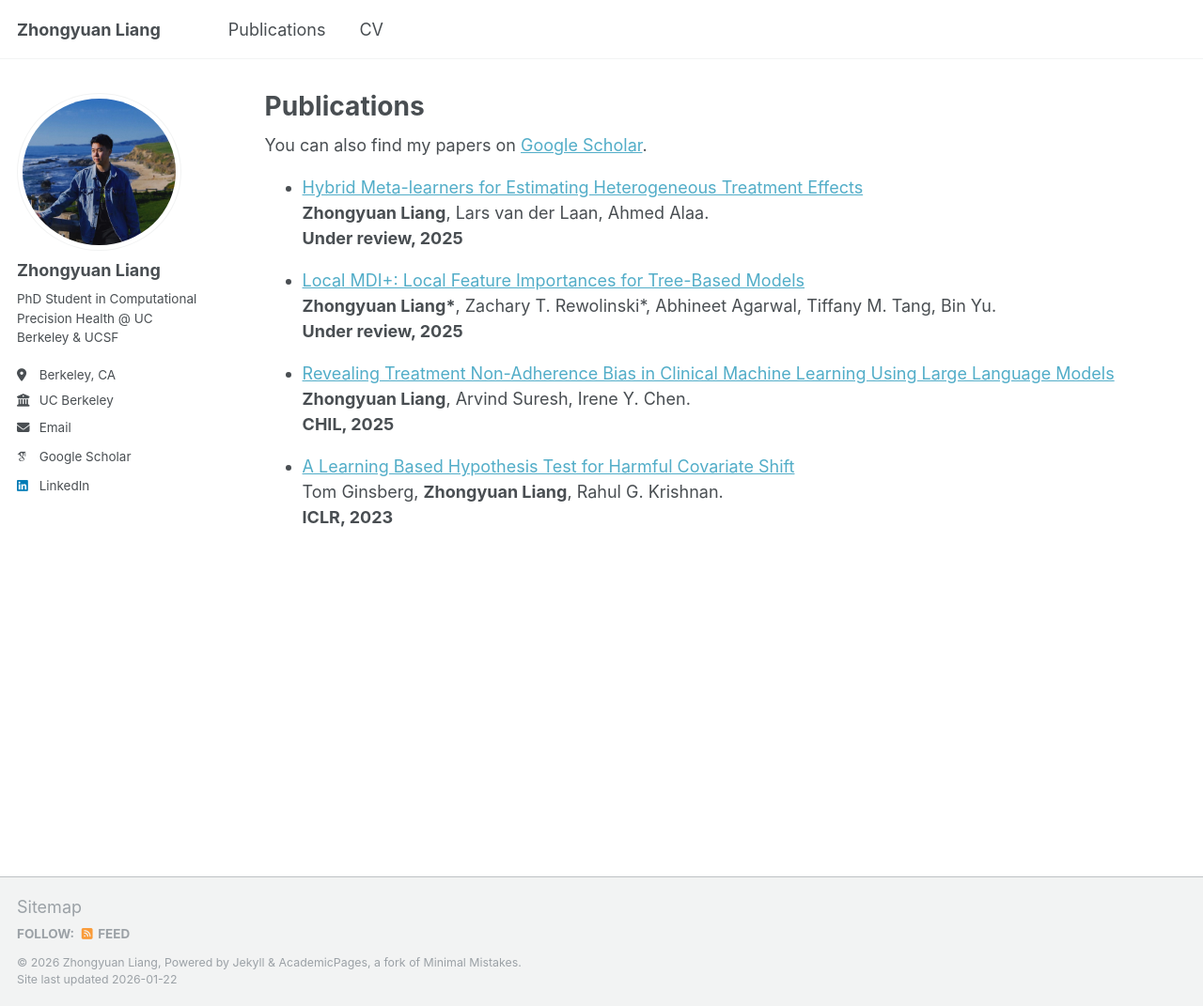
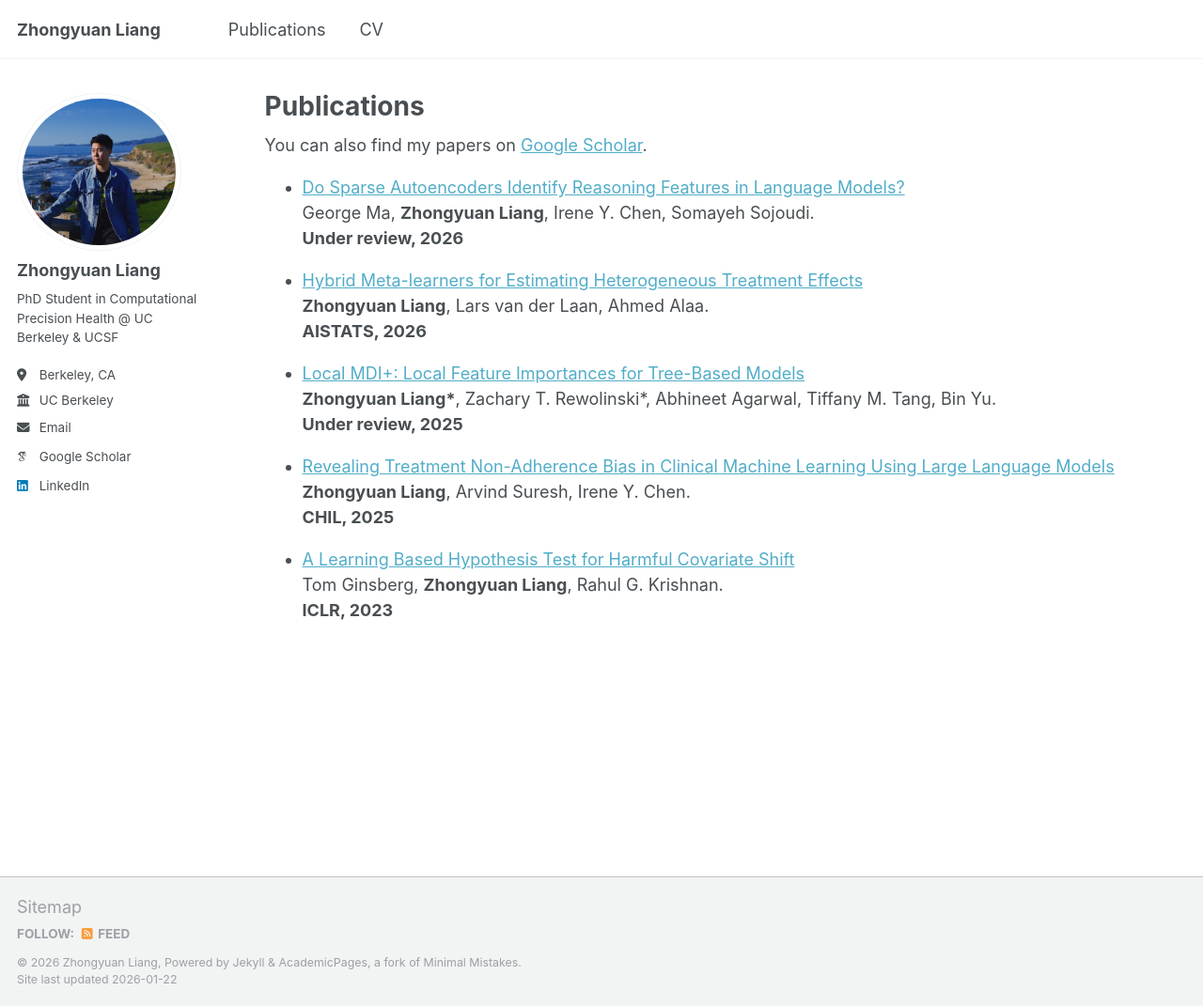
Before and after one commit to zyliang2001/zyliang2001.github.io, a Jekyll site: the page built from _pages/publications.html, in a window 1280 px wide and 1071 px high. Shown: the whole window at 94% size. Built offline with Jekyll 4.4.1, drawn with Linux system fonts in a browser that asks for light colours; some web fonts are replaced.

Commit message:
update with new publication

```diff
--- a/_pages/publications.html
+++ b/_pages/publications.html
@@ -11,9 +11,17 @@ author_profile: true
 
 <ul>
   <li>
+    <a href="https://arxiv.org/abs/2601.05679" target="_blank">Do Sparse Autoencoders Identify Reasoning Features in Language Models?</a><br />
+    George Ma, <strong>Zhongyuan Liang</strong>, Irene Y. Chen, Somayeh Sojoudi.<br />
+    <strong>Under review, 2026</strong>
+  </li>
+</ul>
+
+<ul>
+  <li>
     <a href="https://arxiv.org/abs/2506.13680" target="_blank">Hybrid Meta-learners for Estimating Heterogeneous Treatment Effects</a><br />
     <strong>Zhongyuan Liang</strong>, Lars van der Laan, Ahmed Alaa.<br />
-    <strong>Under review, 2025</strong>
+    <strong>AISTATS, 2026</strong>
   </li>
 </ul>
 
```
Also changed, not shown: 1 other file.
